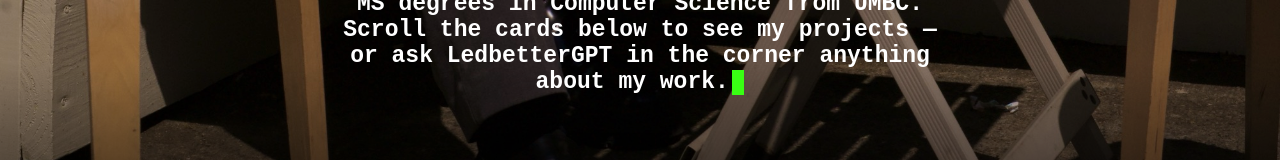
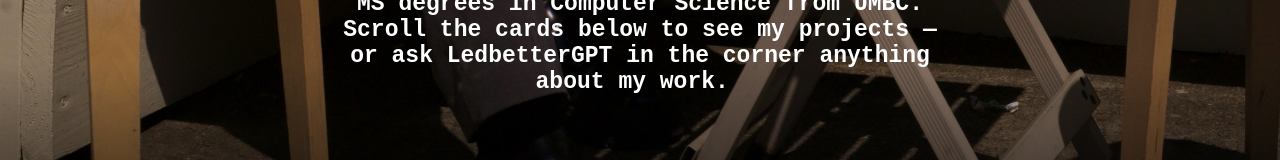
Before and after one commit to dledbetter123/ledbetter-website, a React (Create React App) app in the folder frontend/: page / in a window 1280 px wide. Shown: the part 457-617 px from the top of the page. Built offline with nearby package versions, Linux system fonts and the light colour scheme; no server answers.

Commit message:
LedbetterGPT speaks in first person as David's likeness; slower ~3s intro paragraph

```diff
--- a/frontend/src/components/ChatWidget/ChatWidget.js
+++ b/frontend/src/components/ChatWidget/ChatWidget.js
@@ -7,7 +7,7 @@
 const ChatWidget = () => {
   const [isOpen, setIsOpen] = useState(false);
   const [messages, setMessages] = useState([
-    { role: 'assistant', text: "Hi! I'm LedbetterGPT. Ask me anything about David's experience, projects, or skills." },
+    { role: 'assistant', text: "Hey — I'm David Ledbetter (well, my digital likeness). Ask me anything about my experience, projects, or skills." },
   ]);
   const [input, setInput] = useState('');
   const [streaming, setStreaming] = useState(false);
--- a/frontend/src/components/IntroPage/IntroPage.js
+++ b/frontend/src/components/IntroPage/IntroPage.js
@@ -63,19 +63,18 @@
     setParagraphCursorVisible(true);
     setParagraphText('');
     const len = introParagraph.length;
-    // Cap total typing at 1.5s regardless of length (advance multiple chars/tick).
-    const TICK = 20;
-    const step = Math.max(1, Math.ceil(len / (1500 / TICK)));
+    // Deliberate, slower ~3s typewriter for the hero paragraph.
+    const delay = Math.max(8, Math.min(60, Math.round(3000 / Math.max(len, 1))));
     let index = 0;
     const intervalId = setInterval(() => {
-      index = Math.min(len, index + step);
+      index += 1;
       setParagraphText(introParagraph.slice(0, index));
       if (index >= len) {
         clearInterval(intervalId);
         setParagraphCursorVisible(false);
         setParagraphDone(true);
       }
-    }, TICK);
+    }, delay);
     return () => clearInterval(intervalId);
   }, [welcomeDone, introParagraph]);
 
```
Also changed, not shown: 1 other file (tests, documents, lock files or other folders).
